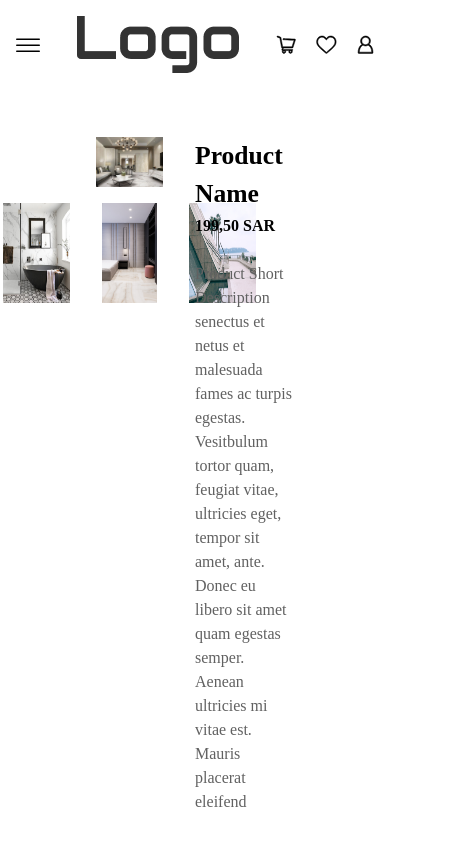
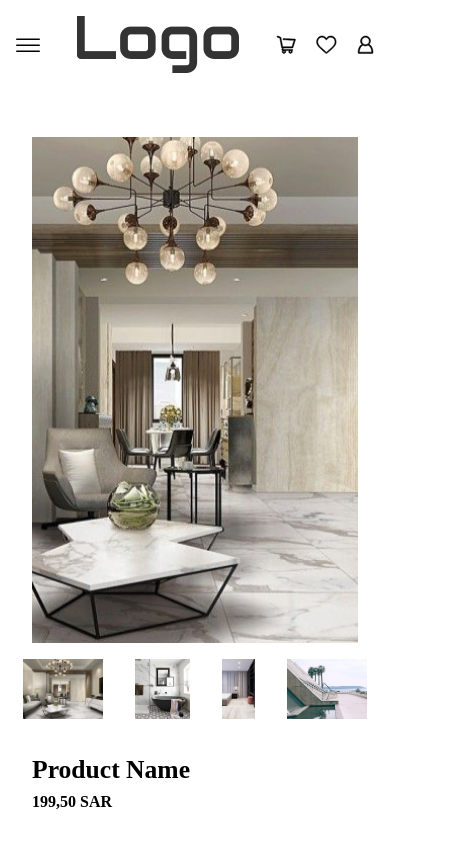
Before and after one commit to godstimedev/eshop, a React (Create React App) app: page /product in a window 390 px wide. Shown: the top 841 px of the page, 463 px wide, since content can reach past the window. Built offline with nearby package versions, Linux system fonts and the light colour scheme; the HTML template or start-up script is replaced by a standard one.

Commit message:
made product details page responsive

```diff
--- a/src/pages/ProductDetails.tsx
+++ b/src/pages/ProductDetails.tsx
@@ -10,20 +10,48 @@ type Props = {};
 
 function ProductDetails({}: Props) {
 	const [active, setActive] = useState(1);
+	const [activeImg, setActiveImg] = useState(1);
 
 	return (
-		<main className="px-[6rem] my-[3rem] flex flex-col gap-[6rem]">
-			<section className="flex gap-8">
-				<div className="w-[50%] flex flex-col gap-4">
-					<img src={ProductImg} alt="/" />
+		<main className="px-[2rem] lg:px-[6rem] my-[3rem] flex flex-col gap-[6rem]">
+			<section className="flex flex-col md:flex-row gap-8">
+				<div className="w-full md:w-[50%] flex justify-center flex-col gap-4">
+					{activeImg === 1 && <img src={ProductImg} alt="/" className="w-fit h-[60vh] object-cover" />}
+					{activeImg === 2 && <img src={ProductOne} alt="/" className="w-full h-[60vh] object-cover" />}
+					{activeImg === 3 && <img src={ProductTwo} alt="/" className="w-full h-[60vh] object-cover" />}
+					{activeImg === 4 && (
+						<img src={ProductThree} alt="/" className="w-full h-[60vh] object-cover" />
+					)}
+
 					<div className="flex gap-8 justify-center">
-						<img src={ProductOne} alt="/" className="h-[100px] w-[120px] cursor-pointer" />
-						<img src={ProductTwo} alt="/" className="h-[100px] w-[120px] cursor-pointer" />
-						<img src={ProductThree} alt="/" className="h-[100px] w-[120px] cursor-pointer" />
+						<img
+							src={ProductImg}
+							alt="/"
+							className="h-[60px] w-[80px] lg:h-[100px] lg:w-[120px] cursor-pointer object-cover"
+							onClick={() => setActiveImg(1)}
+						/>
+						<img
+							src={ProductOne}
+							alt="/"
+							className="h-[60px] w-[80px] lg:h-[100px] lg:w-[120px] cursor-pointer object-cover"
+							onClick={() => setActiveImg(2)}
+						/>
+						<img
+							src={ProductTwo}
+							alt="/"
+							className="h-[60px] w-[80px] lg:h-[100px] lg:w-[120px] cursor-pointer object-cover"
+							onClick={() => setActiveImg(3)}
+						/>
+						<img
+							src={ProductThree}
+							alt="/"
+							className="h-[60px] w-[80px] lg:h-[100px] lg:w-[120px] cursor-pointer object-cover"
+							onClick={() => setActiveImg(4)}
+						/>
 					</div>
 				</div>
 
-				<div className="w-[50%] flex flex-col gap-[4rem]">
+				<div className="w-full md:w-[50%] flex flex-col gap-[4rem]">
 					<div>
 						{' '}
 						<h1>Product Name</h1>
@@ -42,7 +70,7 @@ function ProductDetails({}: Props) {
 								<span>1</span>
 								<span className="cursor-pointer">+</span>
 							</div>
-							<button className="bg-[#22222B] text-white px-6">Add to cart</button>
+							<button className="bg-[#22222B] text-white px-6 text-sm md:font-xl">Add to cart</button>
 							<button className="border border-[#000] px-2">
 								<Like />
 							</button>
```
